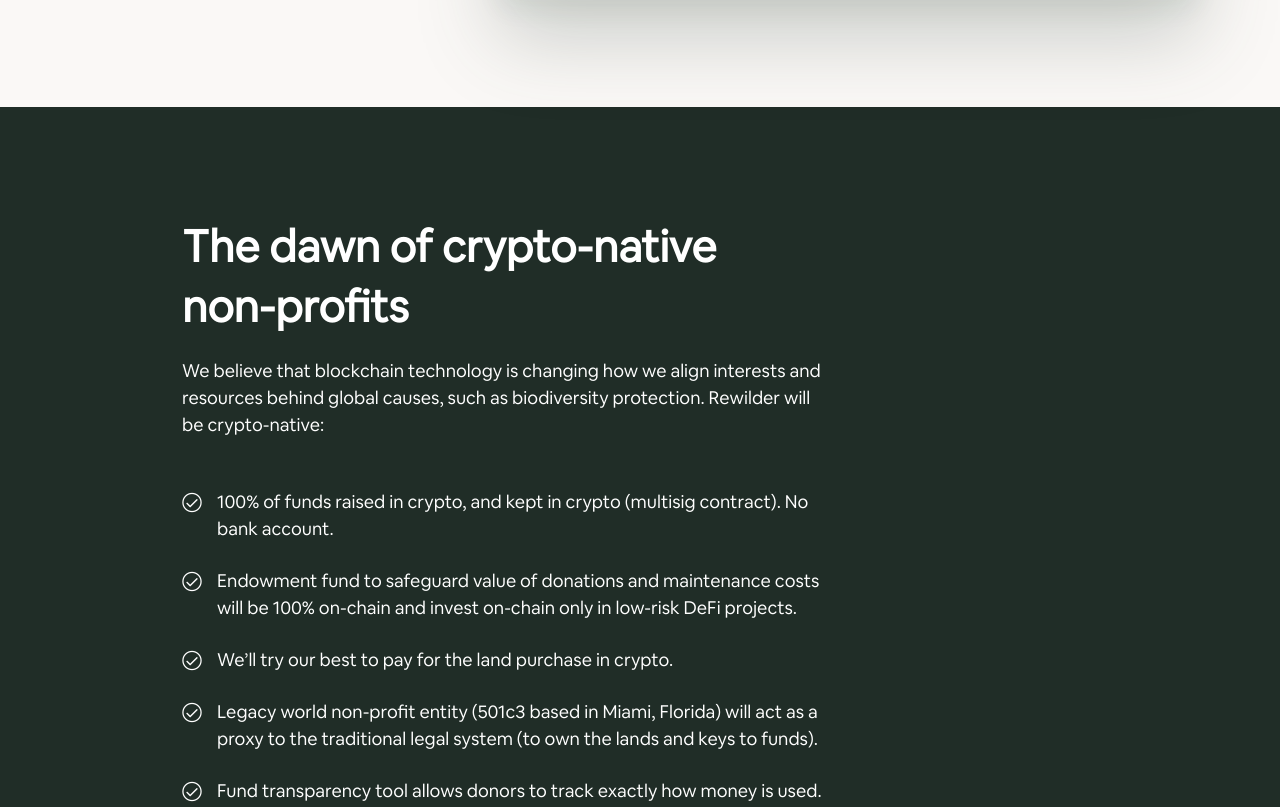
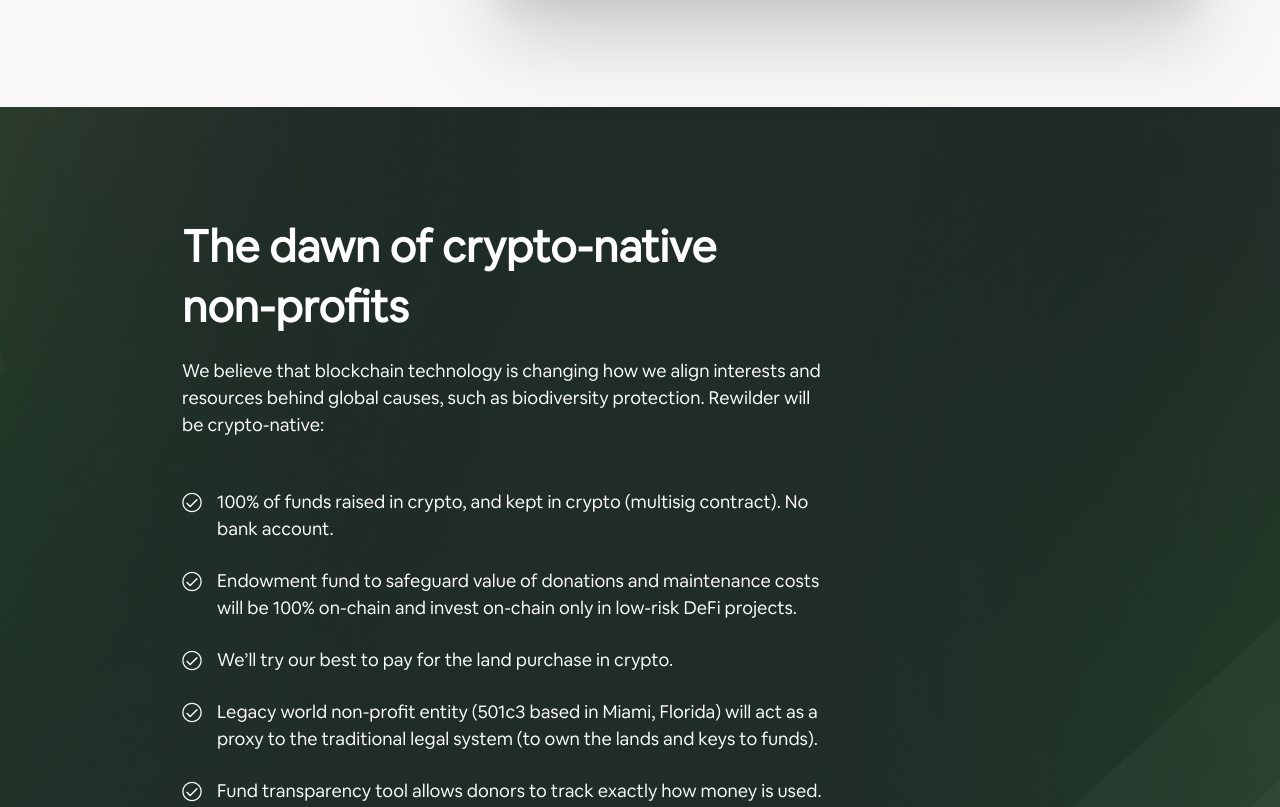
Before and after one commit to prantho-dey/Rewilder, a plain HTML site: page index.html in a window 1280 px wide. Shown: the part 2208-3015 px from the top of the page. Drawn offline with Linux system fonts and the light colour scheme.

Commit message:
fifth commit

```diff
--- a/assets/scss/_cripto-native.scss
+++ b/assets/scss/_cripto-native.scss
@@ -1,6 +1,8 @@
 
 .cripto-native-area {
-    background-color: #202D27;
+    background-position: center center;
+    background-size: cover;
+    background-repeat: no-repeat;
 }
 
 .cripto-native-content {
--- a/index.html
+++ b/index.html
@@ -203,7 +203,7 @@
 	<!-- Tracking Area End Here -->
 
 	<!-- Cripto Native Area Start Here -->
-	<section class="cripto-native-area py-110">
+	<section class="cripto-native-area py-110" style="background-image: url('assets/img/cripto-native-bg.png');">
 		<div class="container">
 			<div class="cripto-native-content">
 				<h2>The dawn of crypto-native non-profits</h2>
```
Also changed, not shown: assets/css/main.css, 1 other file.
